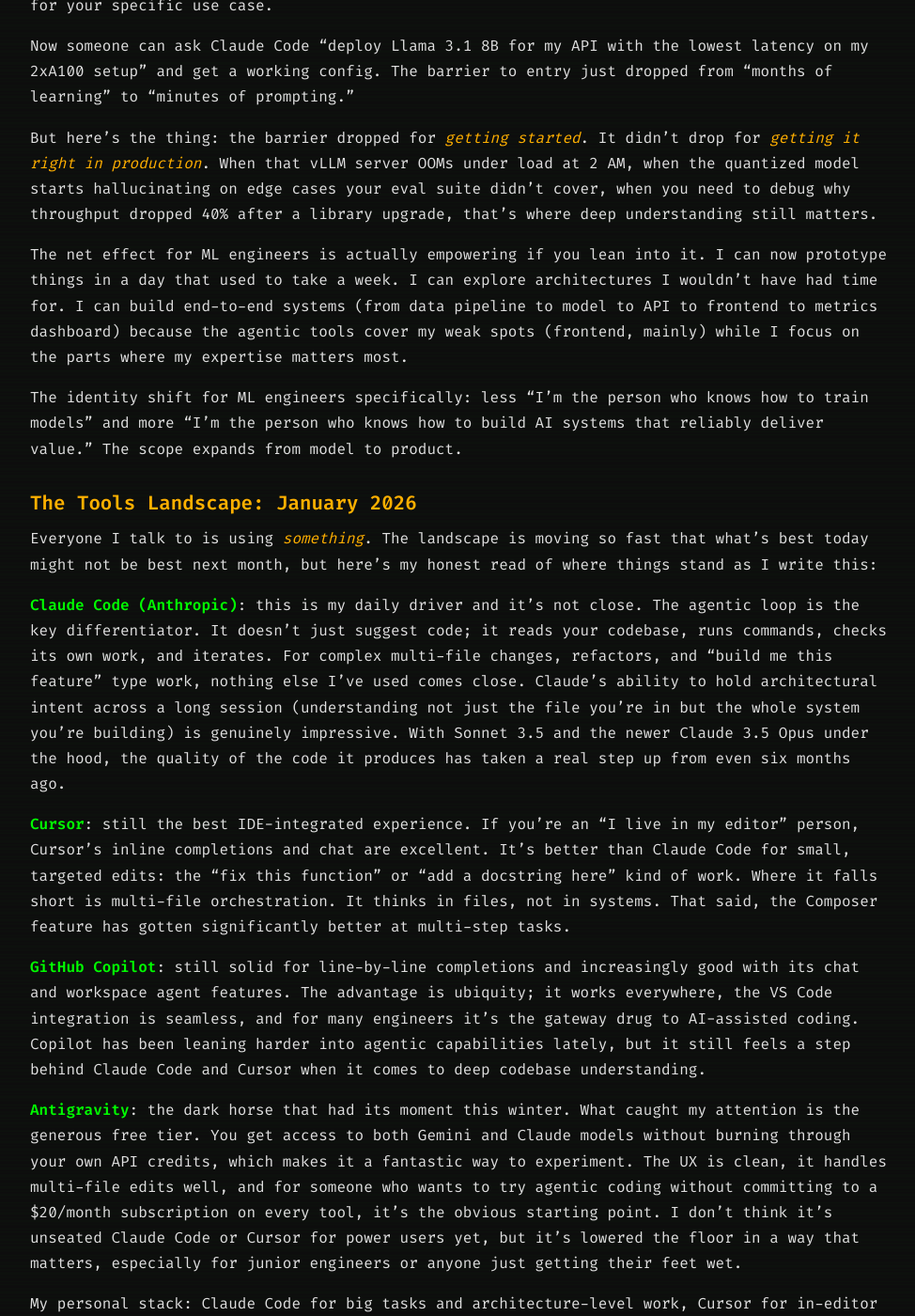
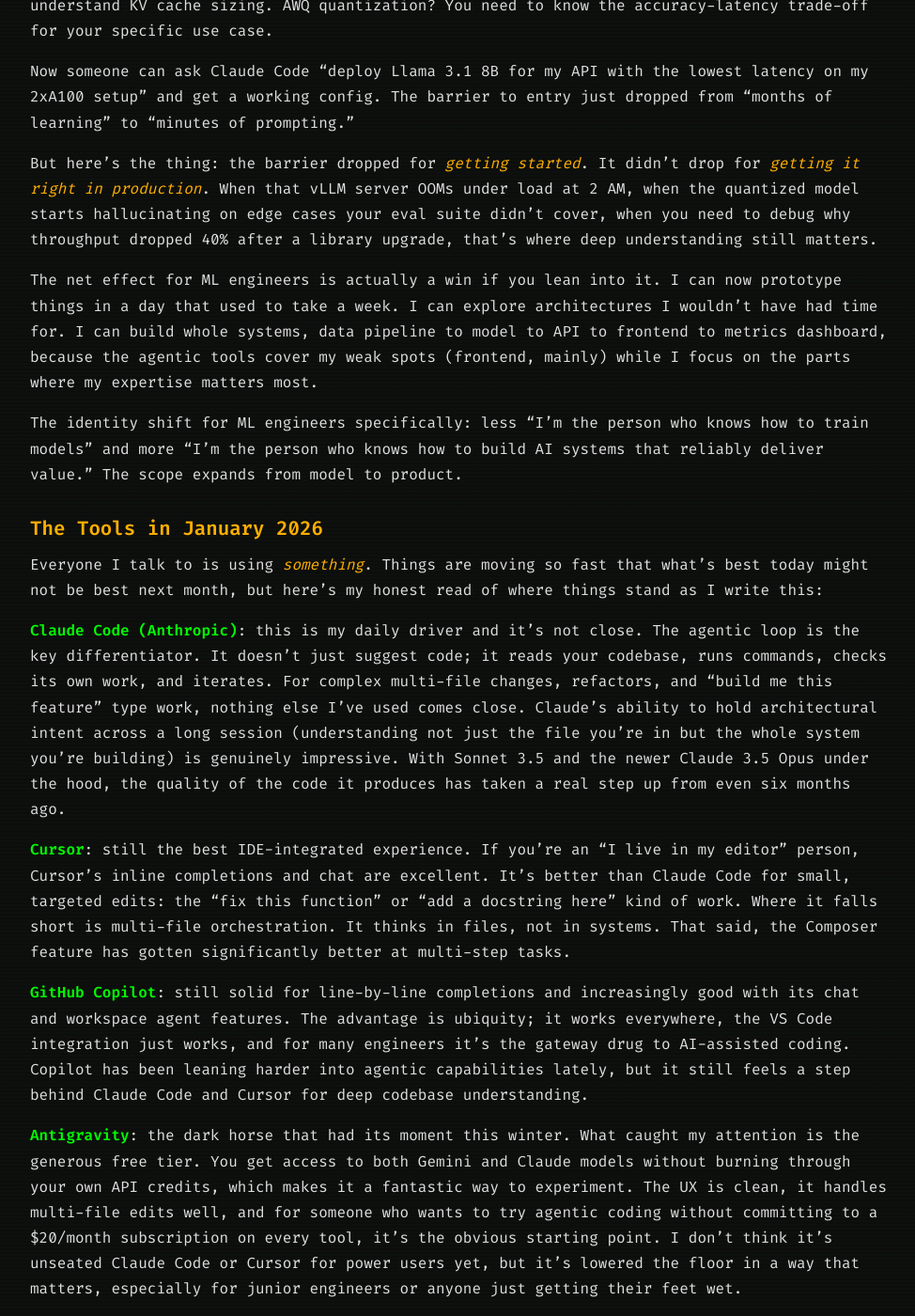
Before and after one commit to cmenguy/cmenguy.github.io, a Jekyll site: the page built from _posts/2026-01-12-the-agentic-frontier.md, in a window 1280 px wide and 1400 px high, scrolled down 5380 px. Shown: the whole window at 94% size, without its empty margins (152-1126 px from the left). Built offline with Jekyll 4.4.1, drawn with Linux system fonts in a browser that asks for light colours; some of the changed text lies outside the part shown.

Commit message:
Scrub AI writing patterns from blog posts and gitignore .claude directory
Remove overused AI-indicator words and phrases (paradigm shift, landscape,
seamless, navigate, empowering, end-to-end) and fix forced juxtaposition
patterns (not just X, but Y) across four blog posts. Add .claude/ to
gitignore and remove tracked SKILL.md.

```diff
--- a/_posts/2026-01-12-the-agentic-frontier.md
+++ b/_posts/2026-01-12-the-agentic-frontier.md
@@ -146,19 +146,19 @@
 
 But here's the thing: the barrier dropped for *getting started*. It didn't drop for *getting it right in production*. When that vLLM server OOMs under load at 2 AM, when the quantized model starts hallucinating on edge cases your eval suite didn't cover, when you need to debug why throughput dropped 40% after a library upgrade, that's where deep understanding still matters.
 
-The net effect for ML engineers is actually empowering if you lean into it. I can now prototype things in a day that used to take a week. I can explore architectures I wouldn't have had time for. I can build end-to-end systems (from data pipeline to model to API to frontend to metrics dashboard) because the agentic tools cover my weak spots (frontend, mainly) while I focus on the parts where my expertise matters most.
+The net effect for ML engineers is actually a win if you lean into it. I can now prototype things in a day that used to take a week. I can explore architectures I wouldn't have had time for. I can build whole systems, data pipeline to model to API to frontend to metrics dashboard, because the agentic tools cover my weak spots (frontend, mainly) while I focus on the parts where my expertise matters most.
 
 The identity shift for ML engineers specifically: less "I'm the person who knows how to train models" and more "I'm the person who knows how to build AI systems that reliably deliver value." The scope expands from model to product.
 
-## The Tools Landscape: January 2026
+## The Tools in January 2026
 
-Everyone I talk to is using *something*. The landscape is moving so fast that what's best today might not be best next month, but here's my honest read of where things stand as I write this:
+Everyone I talk to is using *something*. Things are moving so fast that what's best today might not be best next month, but here's my honest read of where things stand as I write this:
 
 **Claude Code (Anthropic)**: this is my daily driver and it's not close. The agentic loop is the key differentiator. It doesn't just suggest code; it reads your codebase, runs commands, checks its own work, and iterates. For complex multi-file changes, refactors, and "build me this feature" type work, nothing else I've used comes close. Claude's ability to hold architectural intent across a long session (understanding not just the file you're in but the whole system you're building) is genuinely impressive. With Sonnet 3.5 and the newer Claude 3.5 Opus under the hood, the quality of the code it produces has taken a real step up from even six months ago.
 
 **Cursor**: still the best IDE-integrated experience. If you're an "I live in my editor" person, Cursor's inline completions and chat are excellent. It's better than Claude Code for small, targeted edits: the "fix this function" or "add a docstring here" kind of work. Where it falls short is multi-file orchestration. It thinks in files, not in systems. That said, the Composer feature has gotten significantly better at multi-step tasks.
 
-**GitHub Copilot**: still solid for line-by-line completions and increasingly good with its chat and workspace agent features. The advantage is ubiquity; it works everywhere, the VS Code integration is seamless, and for many engineers it's the gateway drug to AI-assisted coding. Copilot has been leaning harder into agentic capabilities lately, but it still feels a step behind Claude Code and Cursor when it comes to deep codebase understanding.
+**GitHub Copilot**: still solid for line-by-line completions and increasingly good with its chat and workspace agent features. The advantage is ubiquity; it works everywhere, the VS Code integration just works, and for many engineers it's the gateway drug to AI-assisted coding. Copilot has been leaning harder into agentic capabilities lately, but it still feels a step behind Claude Code and Cursor for deep codebase understanding.
 
 **Antigravity**: the dark horse that had its moment this winter. What caught my attention is the generous free tier. You get access to both Gemini and Claude models without burning through your own API credits, which makes it a fantastic way to experiment. The UX is clean, it handles multi-file edits well, and for someone who wants to try agentic coding without committing to a $20/month subscription on every tool, it's the obvious starting point. I don't think it's unseated Claude Code or Cursor for power users yet, but it's lowered the floor in a way that matters, especially for junior engineers or anyone just getting their feet wet.
 
@@ -174,6 +174,6 @@
 
 This is uncomfortable. I got into engineering because I love building things with my hands (metaphorically). There's a deep satisfaction in writing an elegant solution to a hard problem that no AI can replicate for me emotionally, even if it can replicate the code. I'm still processing that loss.
 
-But the new continent is out there, and the map still says *here be dragons*. The explorers who thrive won't be the ones who insist on rowing their own boats. They'll be the ones who figure out how to navigate — who learn to read the new terrain, who build the maps, who know where the actual treasure is buried versus where the easy coastline ends.
+But the new continent is out there, and the map still says *here be dragons*. The people who thrive won't be the ones who insist on doing everything by hand. They'll be the ones who learn the new terrain, figure out what's actually valuable, and move fast while everyone else is still arguing about whether the map is real.
 
-The dragons are real. The territory is uncharted. Go anyway.
+The dragons are real. The territory is unknown. Go anyway.
```
Also changed, not shown: other parts of _posts/2026-01-12-the-agentic-frontier.md (+1 -1 lines), _posts/2025-12-22-fine-tuning-llms-sft-dpo-rlhf.md (+2 -2 lines), _posts/2025-12-28-lora-deep-dive.md (+1 -1 lines), _posts/2026-01-28-agentic-protocols.md (+1 -1 lines), .claude/skills/write-post/SKILL.md (deleted), 1 other file.
